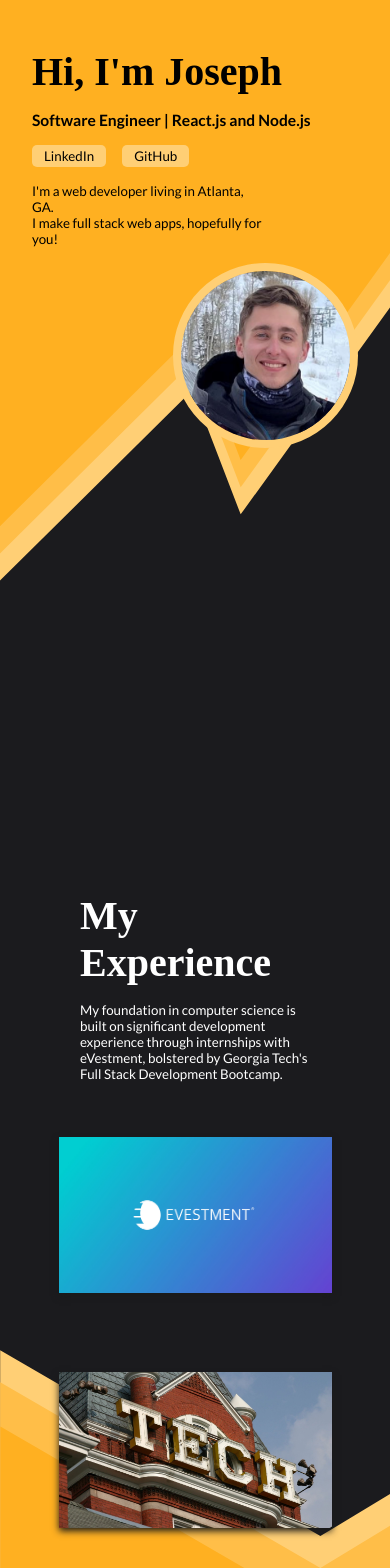
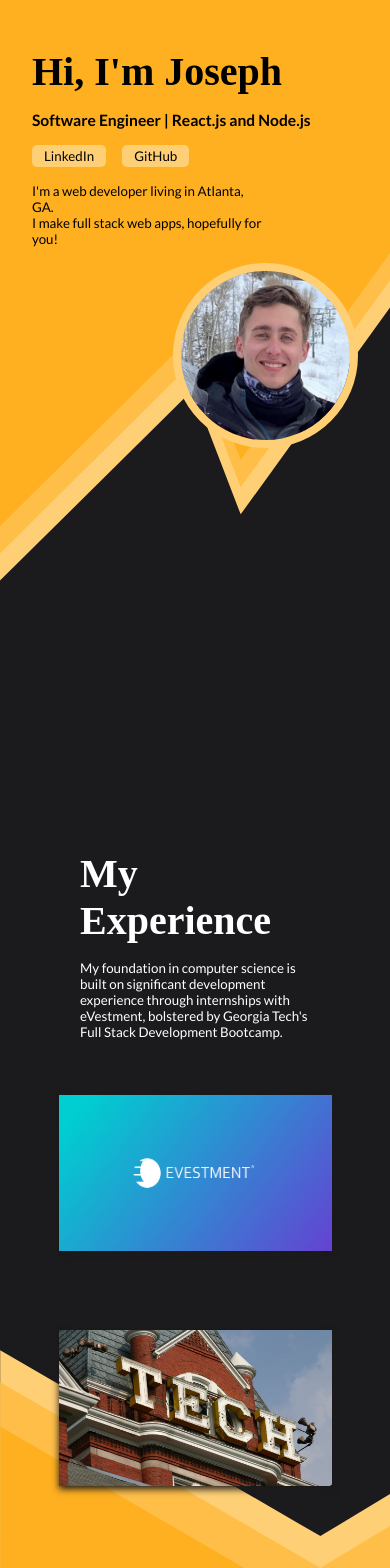
Before and after one commit to jpugmire/jpugmire.github.io, a React (Create React App) app: page / in a window 390 px wide. Shown: the top 1568 px of the page. Built offline with nearby package versions, Linux system fonts and the light colour scheme; a web font is replaced by a local one.

Commit message:
manually accounting for mobile ui try #1

```diff
--- a/src/components/experience/experience.css
+++ b/src/components/experience/experience.css
@@ -68,6 +68,9 @@
 }
 
 @media only screen and (max-width: 450px) {
+    .experience-wrapper {
+        height: 95vh;
+    }
     .experience-transition{
         background-image: url('../../../public/images/transition_2_mobile.svg#svgView(preserveAspectRatio(none))');
     }
--- a/src/components/landing-page/landingPage.css
+++ b/src/components/landing-page/landingPage.css
@@ -77,7 +77,7 @@
 
   @media only screen and (max-width: 450px) {
     .landing-wrapper {
-        height: 100vh;
+        height: 95vh;
     }
     .landing-transition{
       height: 70%;
```
